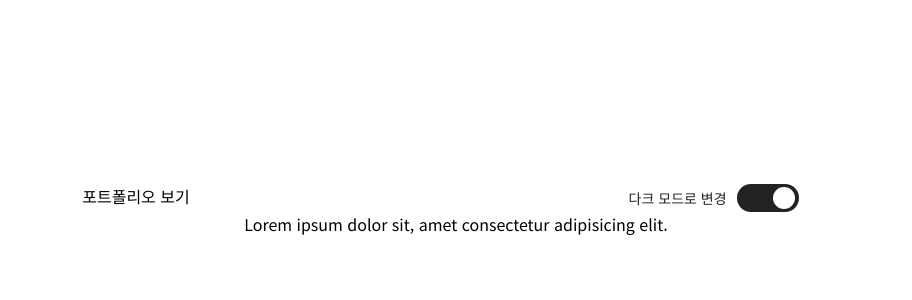
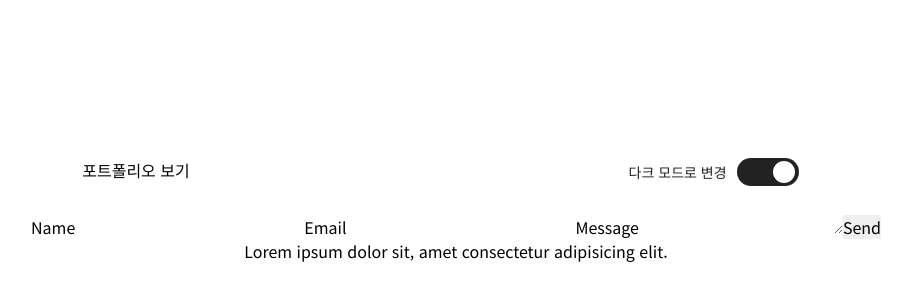
Before and after one commit to rukeni/RESUME, a React app: page /email in a window 1280 px wide. Shown: the part 190-490 px from the top of the page, without its empty margins (184-1096 px from the left). Built offline with nearby package versions, Linux system fonts and the light colour scheme; no server answers.

Commit message:
새로운 기능 : 이메일 전송 기능 추가

```diff
--- a/src/index.jsx
+++ b/src/index.jsx
@@ -3,16 +3,19 @@
 import { BrowserRouter as Router, Route, Redirect } from 'react-router-dom';
 
 import './styles/tailwind.css';
+
+import Global from './context/globalContext';
+import GlobalProvider from './context/GlobalState';
+import PageContainer from './components/PageContainer';
+
+import Header from './components/Header';
+import Footer from './components/Footer';
+
 // import App from './pages';
 import Login from './pages/Login';
 import Portfolio from './pages/Portfolio';
-
 import Dashboard from './pages/Dashboard';
-import Global from './context/globalContext';
-import GlobalProvider from './context/GlobalState';
-import PageContainer from './components/PageContainer';
-import Header from './components/Header';
-import Footer from './components/Footer';
+import Email from './pages/Email';
 
 console.log('%c 리액트 컴포넌트 생성', 'color: blue; font-size: 1.5rem;');
 console.time('앱 시작시간');
@@ -36,6 +39,7 @@
                 />
                 <Redirect to="/" />
                 <Route exact path="/" component={Dashboard} />
+                <Route exact path="/email" component={Email} />
                 <Route path="/dashboard">
                   <Dashboard />
                 </Route>
@@ -53,6 +57,7 @@
                   LoginName={login.id}
                 />
                 <Route exact path="/" component={Dashboard} />
+                <Route exact path="/email" component={Email} />
                 <Route exact path="/login" component={Login} />
               </Router>
             ) }
--- /dev/null
+++ b/src/pages/Email/index.jsx
@@ -0,0 +1,28 @@
+import React from 'react';
+import emailjs from 'emailjs-com';
+
+export default function ContactUs() {
+  function sendEmail(e) {
+    e.preventDefault();
+
+    emailjs.sendForm('rukeni', 'template_aClw4gSs', e.target, 'user_9p2DFbB7frndQ2kvqkFfR')
+      .then((result) => {
+        console.log(result.text);
+      }, (error) => {
+        console.log(error.text);
+      });
+  }
+
+  return (
+    <form className="contact-form" onSubmit={sendEmail}>
+      <input type="hidden" name="contact_number" />
+      <label>Name</label>
+      <input type="text" name="user_name" />
+      <label>Email</label>
+      <input type="email" name="user_email" />
+      <label>Message</label>
+      <textarea name="message" />
+      <input type="submit" value="Send" />
+    </form>
+  );
+}
```
